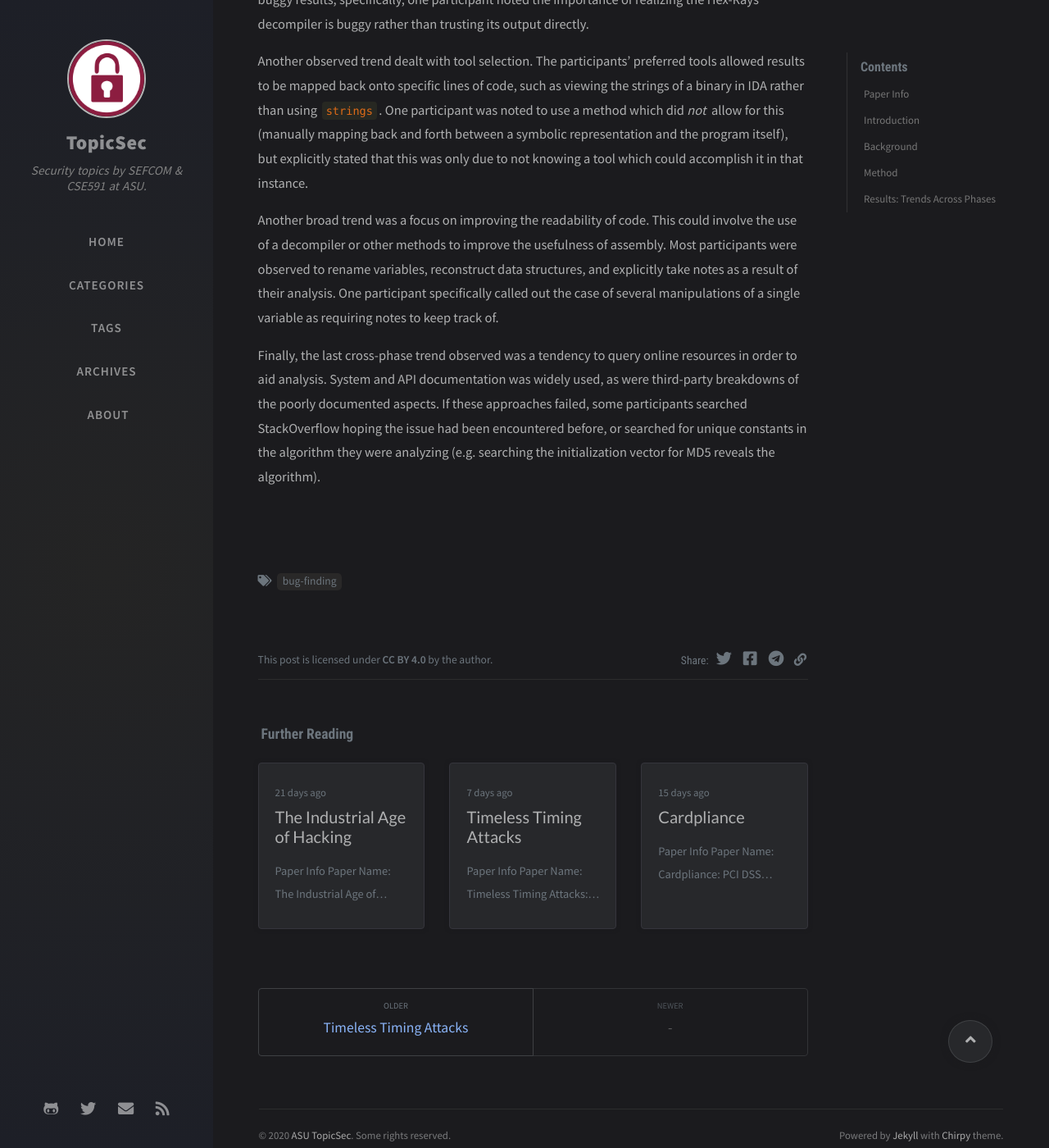
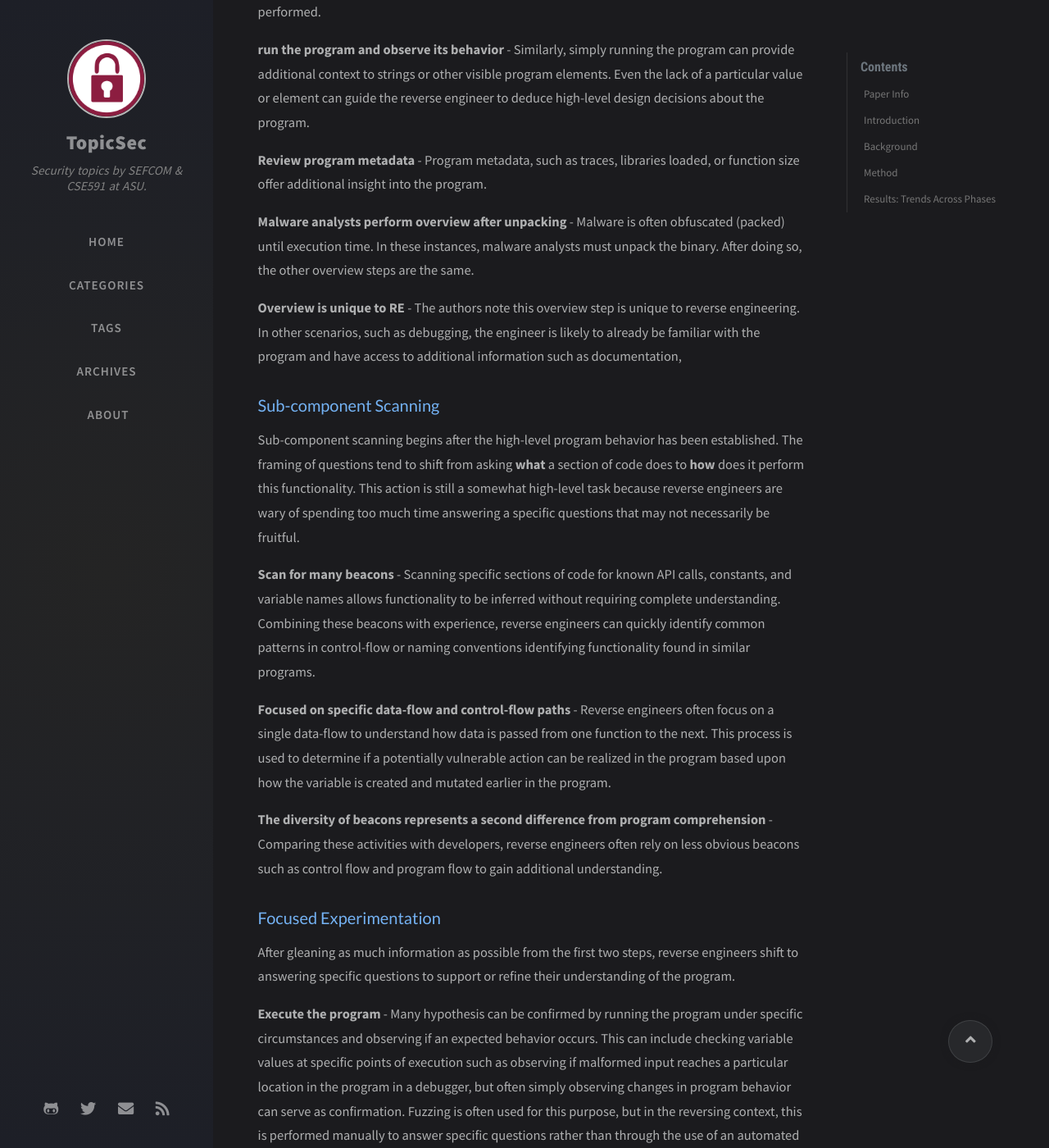
Before and after one commit to TopicSec/topicsec.github.io, a Jekyll site: the page built from _posts/2020-10-28-reverse-engineering-process.md, in a window 1280 px wide and 1400 px high, scrolled down 3623 px. Shown: the whole window at 82% size. Built offline with Jekyll 4.4.1, drawn with Linux system fonts in a browser that asks for light colours; nearby versions of some CDN libraries; comment, search, counter and statistics services are not loaded; some of the changed text lies outside the part shown.

Commit message:
RE process model

```diff
--- a/_posts/2020-10-28-reverse-engineering-process.md
+++ b/_posts/2020-10-28-reverse-engineering-process.md
@@ -72,6 +72,67 @@ They recruited interview participants from online forums, vulnerability discover
 
 ![](/assets/img/participants.png)
 
+## Reverse Engineering Process Model
+
+Based upon the actions of participants, the reverse engineering was defined as a three phase process:
+- Overview
+- Sub-component scanning
+- Focused experimentation
+
+First, a high-level understanding of the program's
+This information is used to determine which parts of the program are of particular interest and warrant deeper exploration.
+This focused analysis leads to specific questions and hypothesis generation.
+Lastly, these hypothesis are directly tested to provide greater insight into program behavior.
+This information is then used to investigate sub-components further.
+
+![](/assets/img/analysis phases.png)
+
+### Overview
+
+During the overview phase, reverse engineers use a their high-level knowledge, familiarity with the program, and prior experience with similar programs to reason about the program.
+
+**Identify the strings and APIs used** - Strings and API calls can immediate provide information about program behavior.  Combining these keywords with a high-level mental model of likely program structure allows reverse engineers to identify where in the binary expected activities are performed.
+
+**run the program and observe its behavior** - Similarly, simply running the program can provide additional context to strings or other visible program elements.  Even the lack of a particular value or element can guide the reverse engineer to deduce high-level design decisions about the program.
+
+**Review program metadata** - Program metadata, such as traces, libraries loaded, or function size offer additional insight into the program.
+
+**Malware analysts perform overview after unpacking** - Malware is often obfuscated (packed) until execution time.  In these instances, malware analysts must unpack the binary.  After doing so, the other overview steps are the same.
+
+**Overview is unique to RE** - The authors note this overview step is unique to reverse engineering.  In other scenarios, such as debugging, the engineer is likely to already be familiar with the program and have access to additional information such as documentation,
+
+
+### Sub-component Scanning
+
+Sub-component scanning begins after the high-level program behavior has been established.
+The framing of questions tend to shift from asking **what** a section of code does to **how** does it perform this functionality.
+This action is still a somewhat high-level task because reverse engineers are wary of spending too much time answering a specific questions that may not necessarily be fruitful.
+
+
+**Scan for many beacons** - Scanning specific sections of code for known API calls, constants, and variable names allows functionality to be inferred without requiring complete understanding.
+Combining these beacons with experience, reverse engineers can quickly identify common patterns in control-flow or naming conventions identifying functionality found in similar programs.
+
+**Focused on specific data-flow and control-flow paths** - Reverse engineers often focus on a single data-flow to understand how data is passed from one function to the next.  This process is used to determine if a potentially vulnerable action can be realized in the program based upon how the variable is created and mutated earlier in the program.
+
+**The diversity of beacons represents a second difference from program comprehension** - Comparing these activities with developers, reverse engineers often rely on less obvious beacons such as control flow and program flow to gain additional understanding.
+
+
+### Focused Experimentation
+
+After gleaning as much information as possible from the first two steps, reverse engineers shift to answering specific questions to support or refine their understanding of the program.
+
+**Execute the program** - Many hypothesis can be confirmed by running the program under specific circumstances and observing if an expected behavior occurs.  This can include checking variable values at specific points of execution such as observing if malformed input reaches a particular location in the program in a debugger, but often simply observing changes in program behavior can serve as confirmation.  Fuzzing is often used for this purpose, but in the reversing context, this is performed manually to answer specific questions rather than through the use of an automated tool that performs random input mutations.
+
+**Compare to another implementation** - When a reverse engineer has a high-level understanding of a function, it may be easier to re-implement the behavior in a high-level language and compare function output.  Similarly, program functionality can be confirmed by comparing output with a reference implementation in the case of open-source software.
+
+**Read line-by-line only for simple code or when execution is difficult** - When other options cannot help, reverse engineers will manually reading small sections of code line by line.  This can occur when a program may take additional time to run correctly, or a very specific implementation detail needs to be understood.  Ideally, this step is performed manually leveraging the reverse engineers knowledge, but often times tools such as symbolic execution are utilized to assist in more complex scenarios.
+
+**Beacons are still noticed and can provide shortcuts** - Although this step focuses on answering a very narrow and specific question, additional beacons can be found during this step that may immediately invalidate or confirm a hypothesis.  This often provides sufficient information to abandon further investigation and explore another aspect of the program.
+
+**Simulation methods mostly overlap with program comprehension** - Many of these techniques are found in program comprehension literature.  The use of reference implementations for comparison is unique to reverse engineering.  This is attributed to the reduced information available to the reverse engineer.
+
+
+
 # Results: Trends Across Phases
 
 The authors also noted several trends that spanned the different phases; these comprised both answers to initial research questions that simply weren't phase-specific as well as further observations.
```
Also changed, not shown: assets/img/analysis phases.png (added).
